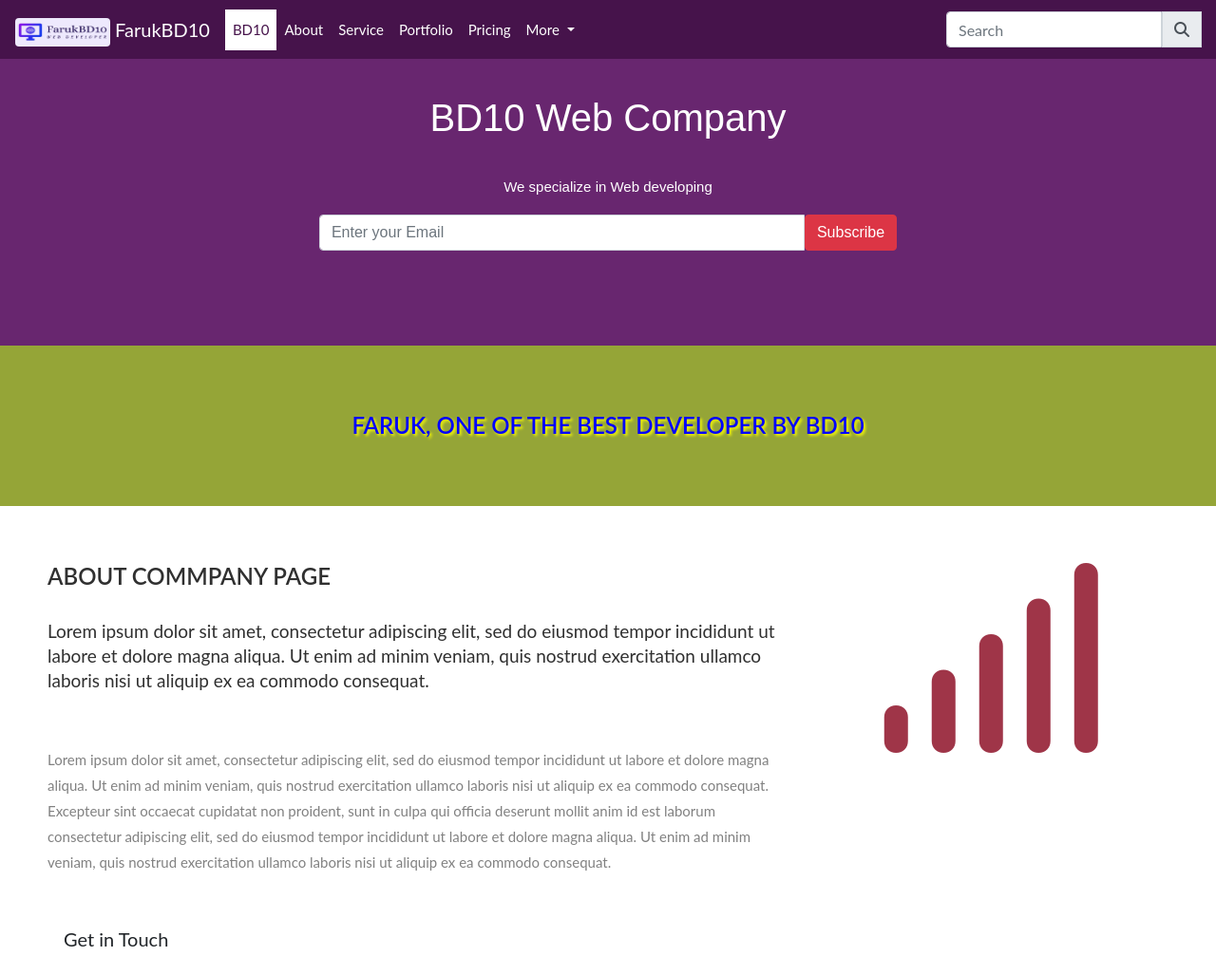
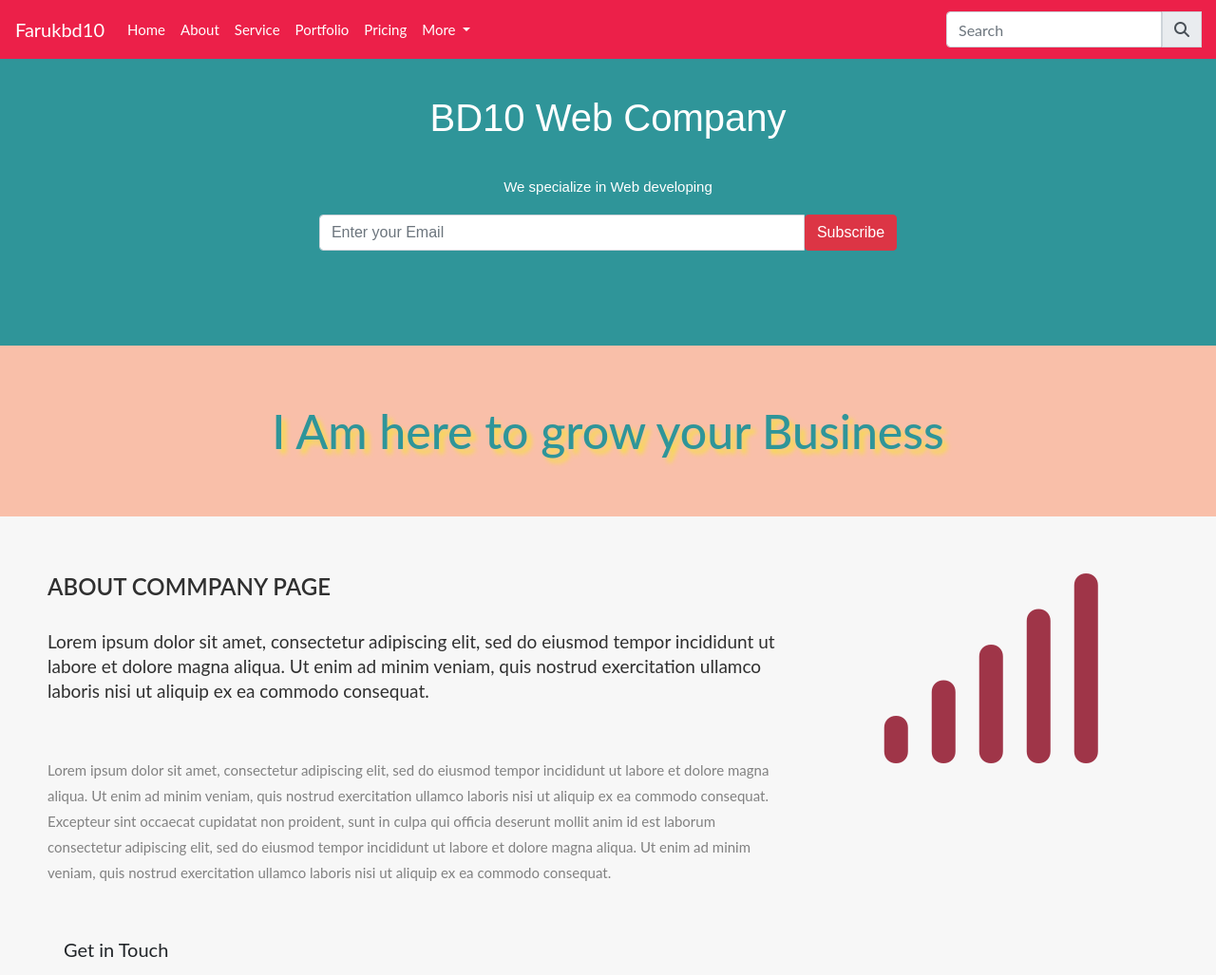
Before and after one commit to FarukBD10/portfolio2, a plain HTML site: page index.html in a window 1280 px wide. Shown: the top 1027 px of the page at 95% size. Drawn offline with nearby package versions, Linux system fonts and the light colour scheme.

Commit message:
some color change

```diff
--- a/index.html
+++ b/index.html
@@ -32,13 +32,13 @@
     margin-bottom: 30px;
   }
   .navbar {
-    background-color:#46134b;
+    background-color:#EC2049;
   }
   .navbar li a, .navbar .navbar-brand {
     color: #fff !important;
   }
    .navbar-nav li a:hover, .navbar-nav li.active a {
-    color: #46134b !important;
+    color: #EC2049 !important;
     background-color: #fff;
   }
   /*.navbar-toggle {
@@ -51,7 +51,7 @@
   color:white;
 }
 .thumbnail img {
-  }
+
   animation-duration: 2s;
   animation-name: slidein;
 }
@@ -69,7 +69,7 @@
 }
 
     .jumbotron {
-      background-color:#68266f; /* Orange */
+      background-color:#2F9599; /* Orange */
       color: #fff;
       border-radius:0;
       padding:100px 25px;
@@ -77,11 +77,11 @@
 
     }
     .headertext {
+      font-size: 50px;
       margin:0;
       text-align:center;
-      color:blue;
-      padding:10px 0px;
-      text-shadow:2px 2px 3px yellow;
+      color:#2F9599;
+      text-shadow:5px 5px 5px #F7DB4F;
     }
     .container-fluid {
       padding:60px 50px;
@@ -108,6 +108,7 @@
     margin-bottom: 10px;
     transition:transform .3s;
     }
+
 
 
 
@@ -142,7 +143,7 @@
   }
   .panel-heading {
      color: #fff !important;
-    background-color: #2e6317;
+    background-color: #2F9599;
     padding: 25px;
 
   }
@@ -167,7 +168,8 @@
     margin-top:15px;
   }
   footer {
-    background-color: #380810;
+    background-color: #2F9599;
+    color:#fff;
   }
   .slideanim {
     visibility: hidden;
@@ -218,10 +220,7 @@
   </style>
 </head>
 <body>
-
-
-
-<div id="company" class="jumbotron m-0">
+ <div id="company" class="jumbotron m-0">
   <div class="cntainer text-center">
    <h1>BD10 Web Company</h1><br>
    <p>We specialize in Web developing</p>
@@ -236,21 +235,21 @@
   </div>
 </div>
 
-<div class="container-fluid py-10px" style="background:#95a537;">
-  <h2 class="headertext">Faruk, One of the best developer by BD10</h2>
+<div class="container-fluid py-10px" style="background:#f26b386e;">
+  <h1 class="headertext">I Am here to grow your Business</h1>
 </div>
 
 <nav class="navbar navbar-expand-sm navbar-dark fixed-top">
   <a class="navbar-brand" href="#">
-    <img src="images/FarukBD10.jpeg" class="rounded" width="100px" height="30px"><span> FarukBD10</span>
+   <span> Farukbd10</span>
   </a>
   <button class="navbar-toggler" type="button" data-toggle="collapse" data-target="#mynavbar">
     <span class="navbar-toggler-icon"></span>
   </button>
   <div class="collapse navbar-collapse" id="mynavbar">
     <ul class="navbar-nav">
-      <li class="nav-item active">
-        <a class="nav-link" href="#company">BD10</a>
+      <li class="nav-item ">
+        <a class="nav-link" href="#company">Home</a>
       </li>
       <li class="nav-item">
         <a class="nav-link" href="#about">About</a>
@@ -294,7 +293,7 @@
 </div>
 </nav>
 
-<div id="about" class="container-fluid">
+<div id="about" class="container-fluid" style="background:#f7f7f7">
   <div class="row">
     <div class="col-sm-8">
       <h2>About Commpany Page</h2>
@@ -492,8 +491,8 @@
     <div class="col-sm-5">
     <p> contact us and we'll get back to you within 24 hours.</p>
     <p><span class="fas fa-map-marker"></span>   Dhaka, BD</p>
-    <p><span class="fas fa-mobile-alt"></span> +8801700000000</p>
-    <p><span class="  far fa-envelope"></span>  mail@somthig.com</p>
+    <p><span class="fas fa-mobile-alt"></span> +8801749394491</p>
+    <p><span class="  far fa-envelope"></span>  farukbilkis2013@gmail.com</p>
   </div>
   <div class="col-sm-7 slideanim">
     <div class="row">
@@ -519,7 +518,8 @@
 
 
 <footer class="container-fluid text-center">
-  <h3>faruk @ developing by BD10</h3>
+	<span>my email:</span>
+  <h3>farukbilkis2013@gamil.com</h3>
 </footer>
 
   <script>
```
